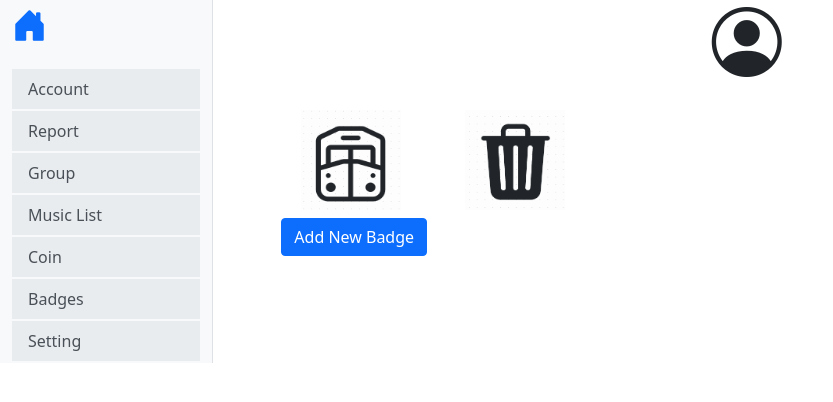
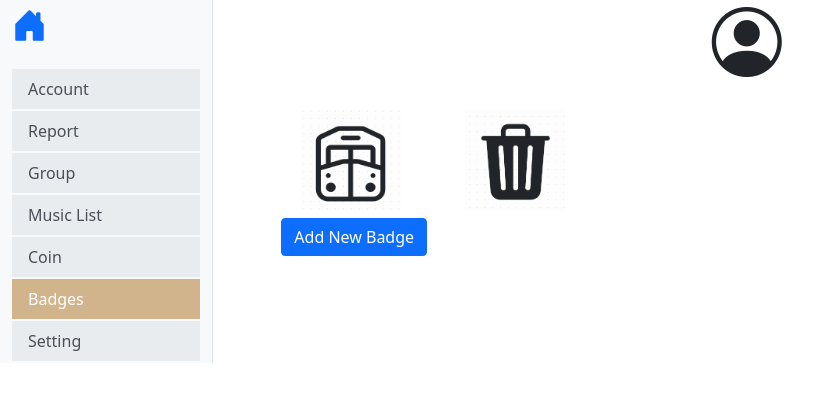
Before and after one commit to PeiPeiC/SecondSavings, a Django app: page /Badges/ in a window 1280 px wide. Shown: the top 402 px of the page, without its empty margins (0-833 px from the left). Run offline with Django 4.2, Linux system fonts and the light colour scheme; parts of the project's set-up code (start-up, migrations or seed data) failed here and were passed over; some libraries are stand-ins or nearby versions.

Commit message:
Increase navigation bar selected color to /earth yellow/; Fix alarm dropdown menu; Adjust the volume key;

```diff
--- a/static/css/style.css
+++ b/static/css/style.css
@@ -10,10 +10,10 @@
     border-radius: 0;
 }
 
-/* Style for active navigation link */
-.nav-link.active {
-    color: #fff; /* White text */
-    background-color: #343a40; /* Dark gray background */
+
+.nav-link.active{
+    background-color: #D2B48C; /* 土黄色 */
+    color: #fff;
 }
 
 .user-info {
@@ -56,9 +56,7 @@
 .sidebar a[href="{% url 'TimeTracker:mian' %}"] .bi-house-door-fill {
     color: #000; /* 设置为默认颜色 */
 }
-
-/* 导航栏按钮被选中时的样式 */
-.nav-link.active {
-    color: #fff; /* 白色文本 */
-    background-color: #333; /* 深灰色背景 */
+.nav-link.active{
+    background-color: #D2B48C; /* 土黄色 */
+    color: #fff;
 }
--- a/templates/TimeTracker/base.html
+++ b/templates/TimeTracker/base.html
@@ -12,6 +12,13 @@
     <!-- Bootstrap Icons -->
     <link href="https://cdn.staticfile.org/bootstrap-icons/1.7.2/font/bootstrap-icons.css" rel="stylesheet">
     <script src="https://cdn.staticfile.org/echarts/4.3.0/echarts.min.js"></script>
+    <style>
+        .nav-link.active{
+    background-color: #D2B48C; /* 土黄色 */
+    color: #fff;
+}
+
+    </style>
     {% block css %}
     {% endblock %}
 </head>
@@ -29,26 +36,26 @@
             <ul class="nav flex-column">
                 <!-- Sidebar link -->
                 <li class="nav-item">
-                    <a class="nav-link" href="{% url 'TimeTracker:profile' %}">
+                    <a class="nav-link {% if request.path == '/secondSavings/profile/' %}active{% endif %}" href="{% url 'TimeTracker:profile' %}">
                         Account
                     </a>
                 </li>
                 <li class="nav-item">
-                    <a class="nav-link" href="{% url 'report' %}">Report</a>
+                    <a class="nav-link {% if request.path == '/report/' %}active{% endif %}" href="{% url 'report' %}">Report</a>
                 </li>
-                <li class="nav-item {% if request.path == '/Group/' %}active{% endif %}">
-                    <a class="nav-link" href="{% url 'table' %}">Group</a>
+                <li class="nav-item ">
+                    <a class="nav-link {% if request.path == '/Group/' %}active{% endif %}" href="{% url 'table' %}">Group</a>
                 </li>
-                <li class="nav-item {% if request.path == '/MusicList/' %}active{% endif %}">
-                    <a class="nav-link" href="{% url 'music' %}">Music List</a>
+                <li class="nav-item ">
+                    <a class="nav-link {% if request.path == '/MusicList/' %}active{% endif %}" href="{% url 'music' %}">Music List</a>
                 </li>
-                <li class="nav-item {% if request.path == '/Coin/' %}active{% endif %}">
-                    <a class="nav-link" href="{% url 'coin' %}">Coin</a>
-                <li class="nav-item {% if request.path == '/Badges/' %}active{% endif %}">
-                    <a class="nav-link" href="{% url 'badges' %}">Badges</a>
+                <li class="nav-item ">
+                    <a class="nav-link {% if request.path == '/Coin/' %}active{% endif %}" href="{% url 'coin' %}">Coin</a>
+                <li class="nav-item ">
+                    <a class="nav-link {% if request.path == '/Badges/' %}active{% endif %}" href="{% url 'badges' %}">Badges</a>
                 </li>
-                <li class="nav-item {% if request.path == '/secondSavings/setting/' %}active{% endif %}">
-                    <a class="nav-link" href="{% url 'TimeTracker:setting' %}">Setting</a>
+                <li class="nav-item ">
+                    <a class="nav-link {% if request.path == '/secondSavings/setting/' %}active{% endif %}" href="{% url 'TimeTracker:setting' %}">Setting</a>
                 </li>
 
             </ul>
--- a/templates/TimeTracker/report.html
+++ b/templates/TimeTracker/report.html
@@ -10,5 +10,6 @@
         <button type="button" class="btn btn-primary">Year</button>
     </div>
     <div id="main"></div>
-    <script src="/statics/js/line_table.js"></script>
+
+
 {% endblock %}
```
Also changed, not shown: templates/TimeTracker/setting.html (+69 -17 lines), templates/TimeTracker/userInfo.html (+7 -1 lines).
